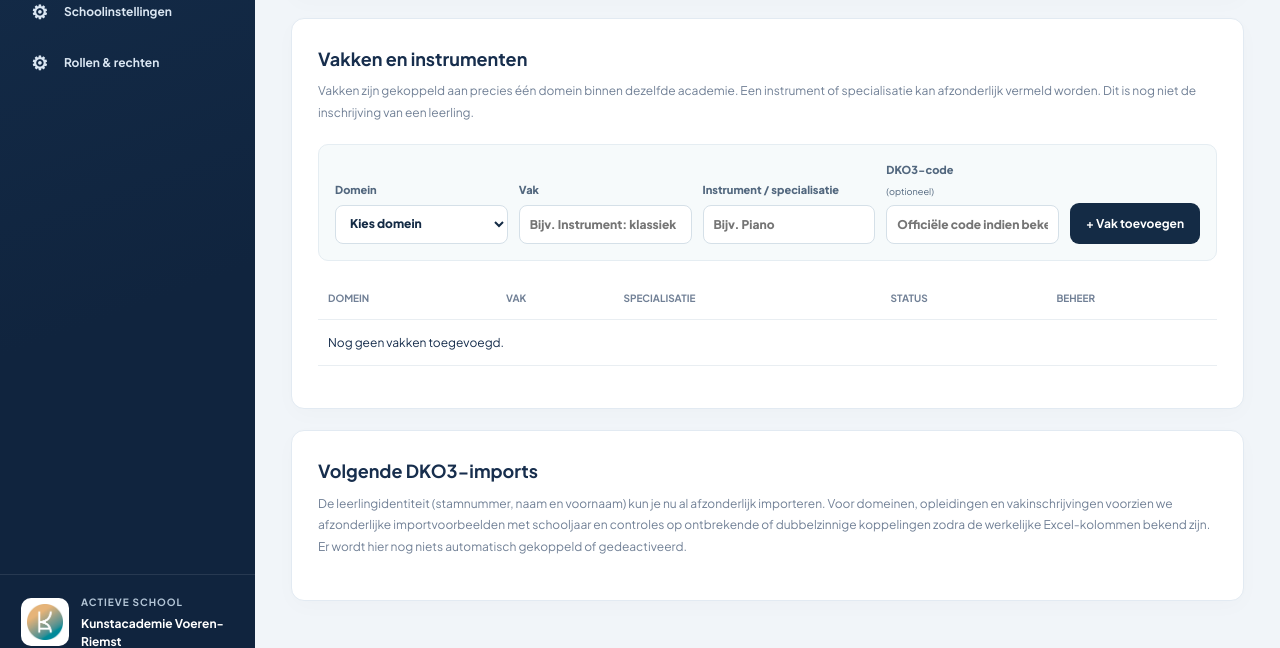
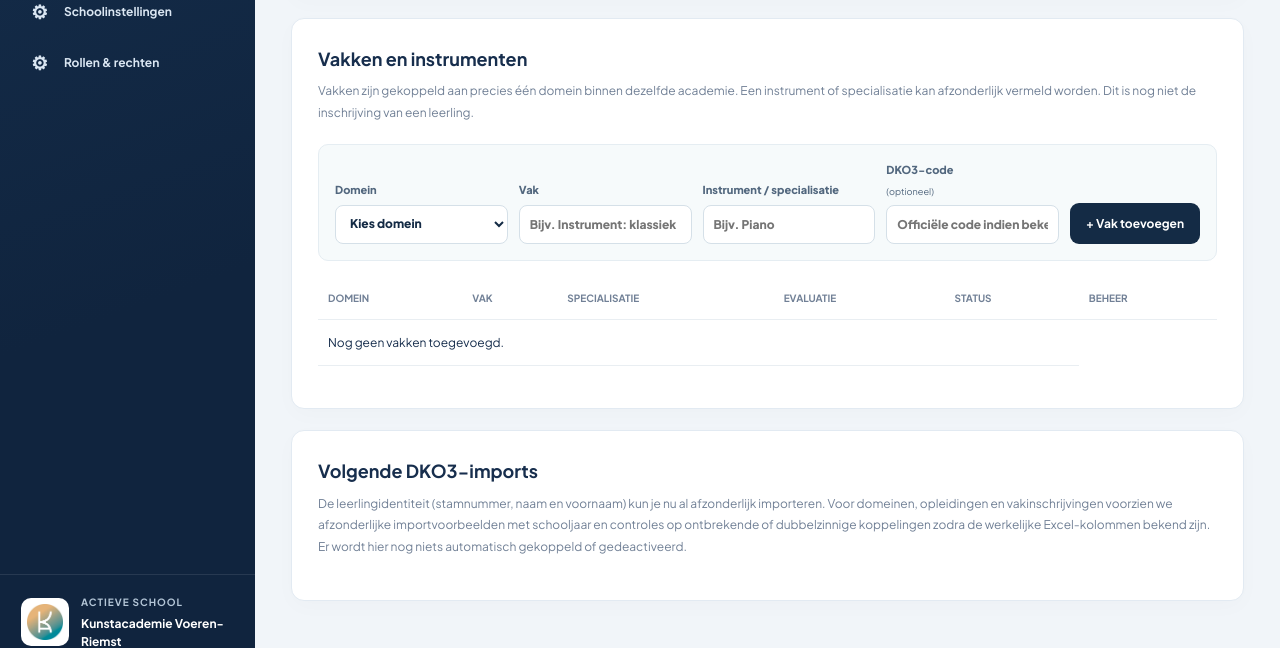
Before and after one commit to peterhons-blip/kavr-evaluaties, a Laravel app: page /school/onderwijsaanbod in a window 1280 px wide. Shown: the part 588-1236 px from the top of the page. Run offline with Laravel 12, Linux system fonts and the light colour scheme; a user stored in the database is signed in; data comes from the database, SQL or seed files in the repository; data that the repository does not hold is empty.

Commit message:
Expose ICJ/KCJ classification in school and platform subject catalog

```diff
--- a/resources/views/education/index.blade.php
+++ b/resources/views/education/index.blade.php
@@ -54,7 +54,7 @@
        <button class="btn" type="submit" @disabled($domains->where('is_active',true)->isEmpty())>+ Vak toevoegen</button>
     </form>
     @endif
-    <div class="ec-scroll"><table class="ec-table"><thead><tr><th>Domein</th><th>Vak</th><th>Specialisatie</th><th>Status</th>@if($canManage)<th>Beheer</th>@endif</tr></thead><tbody>
+    <div class="ec-scroll"><table class="ec-table"><thead><tr><th>Domein</th><th>Vak</th><th>Specialisatie</th><th>Evaluatie</th><th>Status</th>@if($canManage)<th>Beheer</th>@endif</tr></thead><tbody>
     @forelse($subjects as $subject)<tr>
         <td>{{ $subject->domain?->name }}</td><td><strong>{{ $subject->name }}</strong><small>{{ $subject->code ?: '' }}</small></td>
         <td>{{ $subject->discipline ?: '—' }}</td>
```
